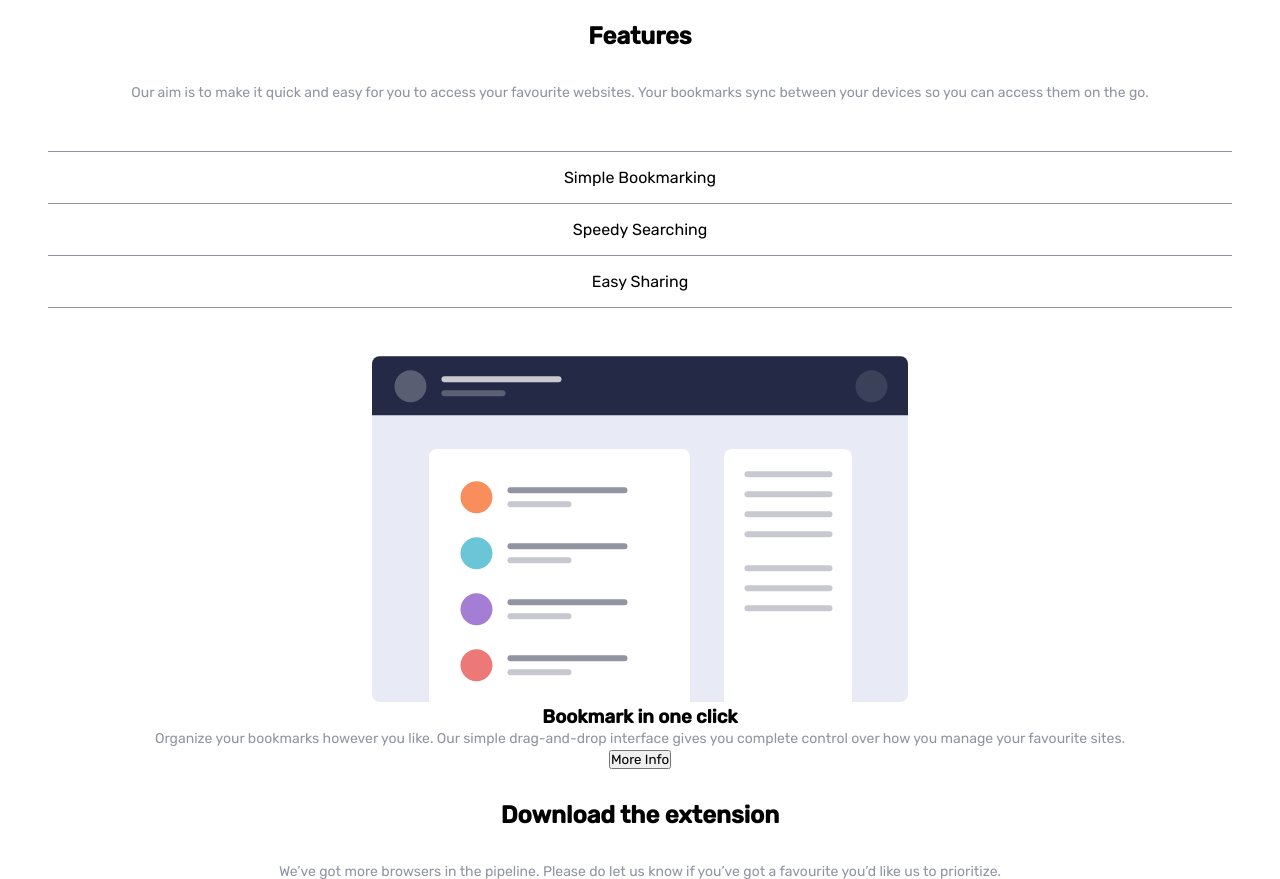
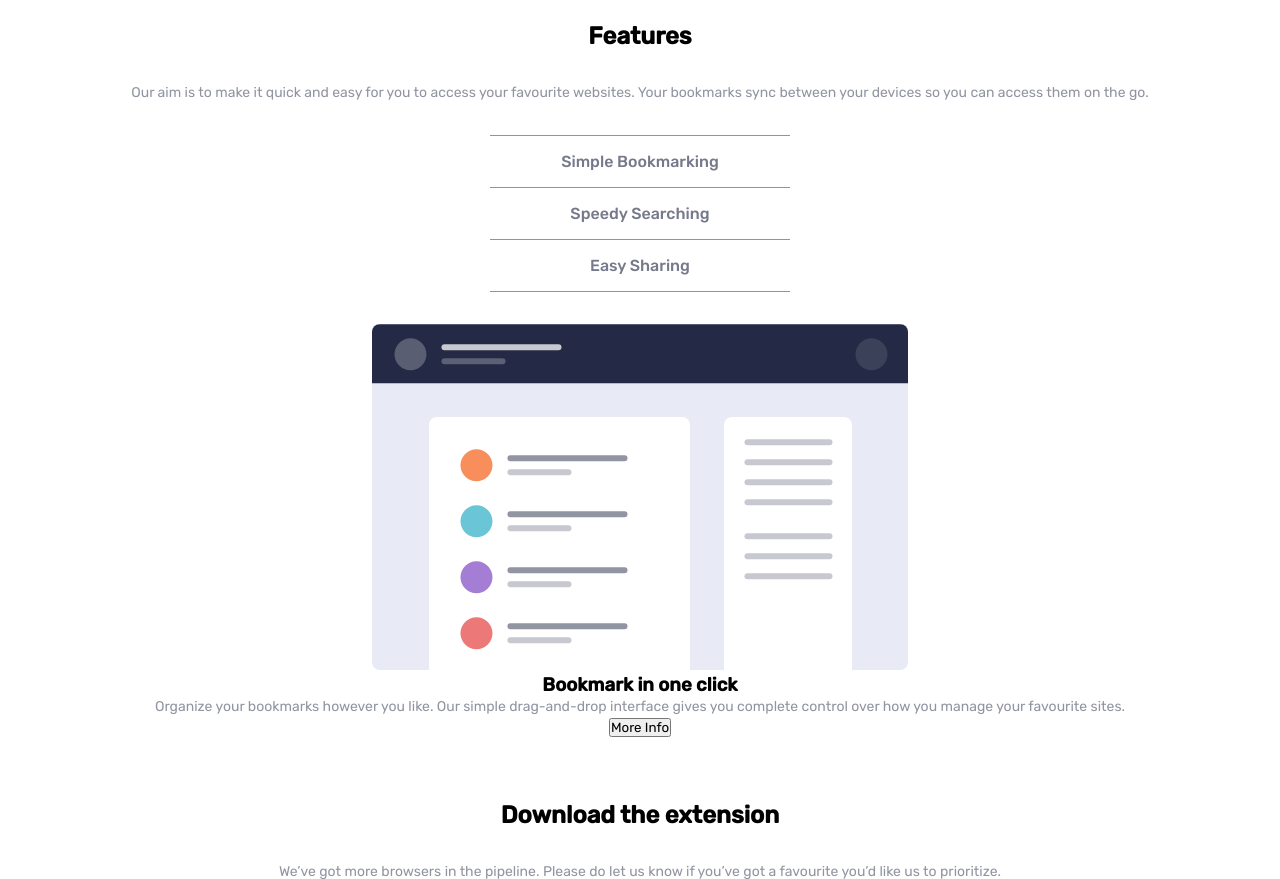
Before and after one commit to neftonjin/bookmark-landing-page-master, a plain HTML site: page index.html in a window 1280 px wide. Shown: the part 780-1659 px from the top of the page. Drawn offline with nearby package versions, Linux system fonts and the light colour scheme.

Commit message:
added jquery

```diff
--- a/index.html
+++ b/index.html
@@ -6,6 +6,7 @@
     <!-- displays site properly based on user's device -->
     <link rel="stylesheet" href="style.css" type="text/css" />
     <link rel="preconnect" href="https://fonts.googleapis.com">
+    <link rel="stylesheet" href="index.js" type="text/javascript">
 <link rel="preconnect" href="https://fonts.gstatic.com" crossorigin>
 <link href="https://fonts.googleapis.com/css2?family=Catamaran:wght@500;700;800;900&family=Montserrat&family=Oswald:wght@400;700&family=Outfit:wght@300;400;600&family=Pacifico&family=Playfair+Display:wght@900&family=Roboto&family=Rubik:wght@400;500&display=swap" rel="stylesheet">
     <link
@@ -13,6 +14,11 @@
       type="image/png"
       sizes="32x32"
       href="./images/favicon-32x32.png" />
+
+      <!-- <link rel="stylesheet" href="//code.jquery.com/ui/1.13.2/themes/base/jquery-ui.css"> -->
+
+  <script src="https://code.jquery.com/jquery-3.6.0.js"></script>
+  <script src="https://code.jquery.com/ui/1.13.2/jquery-ui.js"></script>
 
     <title>Frontend Mentor | Bookmark landing page</title>
 
@@ -74,12 +80,13 @@
         websites. Your bookmarks sync between your devices so you can access
         them on the go.
       </p>
-      <ul class="features-list">
-        <li>Simple Bookmarking</li>
-        <li>Speedy Searching</li>
-        <li>Easy Sharing</li>
+      <div id="tabs">
+      <ul class="tabs-list" >
+        <li> <a href="#tabs-1">Simple Bookmarking</a> </li>
+        <li ><a href="#tabs-2">Speedy Searching</a></li>
+        <li ><a href="#tabs-3">Easy Sharing</a></li>
       </ul>
-      <div>
+      <div id="tabs-1" class="">
         <img src="./images/illustration-features-tab-1.svg" alt="features" />
         <div class="card">
           <h3>Bookmark in one click</h3>
@@ -91,7 +98,7 @@
           <button>More Info</button>
         </div>
       </div>
-      <div class="toogleOff">
+      <div  id="tabs-2" class="">
         <img src="./images/illustration-features-tab-2.svg" alt="features" />
         <div class="card">
           <h3>Intelligent search</h3>
@@ -103,7 +110,7 @@
         </div>
       </div>
 
-      <div class="toogleOff">
+      <div id="tabs-3" class="">
         <img src="./images/illustration-features-tab-3.svg" alt="features" />
         <div class="card">
           <h3>Share your bookmarks</h3>
@@ -113,8 +120,10 @@
           </p>
           <button>More Info</button>
         </div>
+        </div>
       </div>
     </div>
+
     <div class="container">
       <h2>Download the extension</h2>
       <p>
@@ -244,5 +253,11 @@
         >. Coded by <a href="#">Mitrea Mihai Radu</a>.
       </p>
     </footer>
+    <script src="https://code.jquery.com/jquery-3.7.0.js" integrity="sha256-JlqSTELeR4TLqP0OG9dxM7yDPqX1ox/HfgiSLBj8+kM=" crossorigin="anonymous"></script>
+    <script src="https://code.jquery.com/ui/1.13.2/jquery-ui.js" integrity="sha256-xLD7nhI62fcsEZK2/v8LsBcb4lG7dgULkuXoXB/j91c=" crossorigin="anonymous"></script>
   </body>
+  <script src="index.js"> </script>
+
+  <body>
+
 </html>
--- /dev/null
+++ b/index.js
@@ -0,0 +1,4 @@
+
+$( function() {
+    $( "#tabs" ).tabs();
+  } );
--- a/style.css
+++ b/style.css
@@ -91,15 +91,29 @@ color: white;
 background-color:hsl(231, 69%, 60%) ;
 }
 
-.features-list {
-    margin: 3rem ;
-}
-.features-list li:first-child ,.features-list li:last-child  {
+
+#tabs li:first-child ,#tabs li:last-child  {
 
     border-top: 1px hsl(229, 8%, 60%) solid;
     border-bottom: 1px hsl(229, 8%, 60%) solid;
 }
-.features-list li{
-    padding: 1rem;
+
+#tabs{
+    margin: 2rem ;
+}
+.tabs-list{
+    margin: 2rem;
+}
+#tabs ul li {
+    margin: auto;
+    max-width: 300px;
+    padding: 1rem 0.5rem;
     list-style: none;
 }
+
+#tabs ul li a{
+    text-decoration: none;
+    color: hsl(229, 8%, 50%) ;
+    font-weight: 450;
+
+}
```
